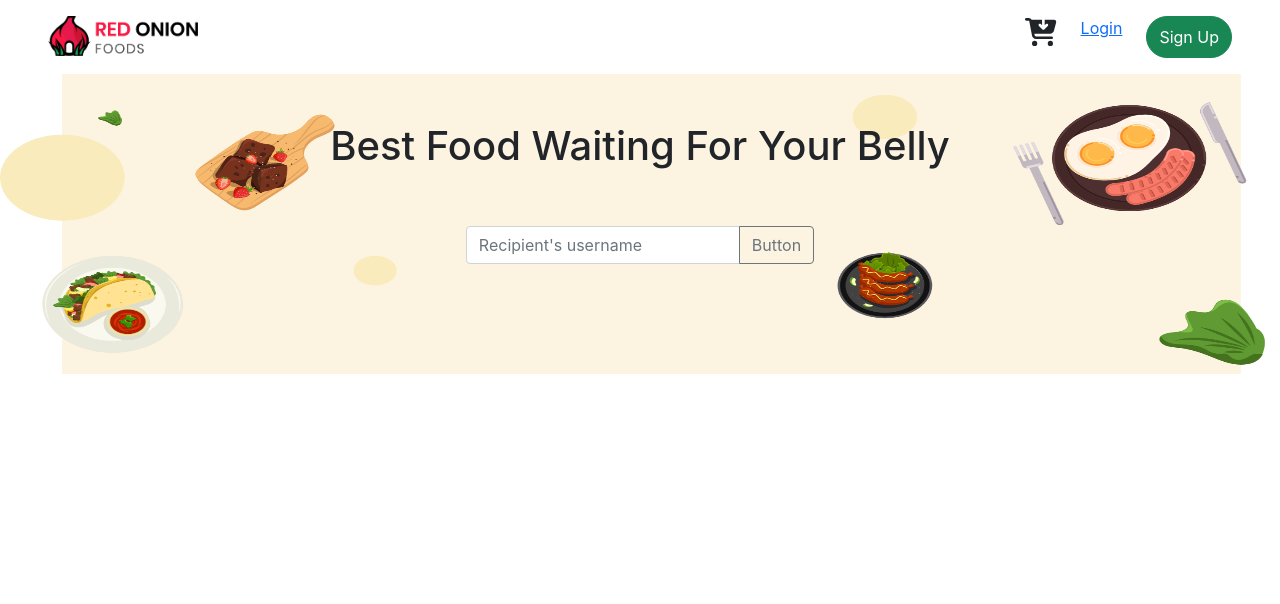
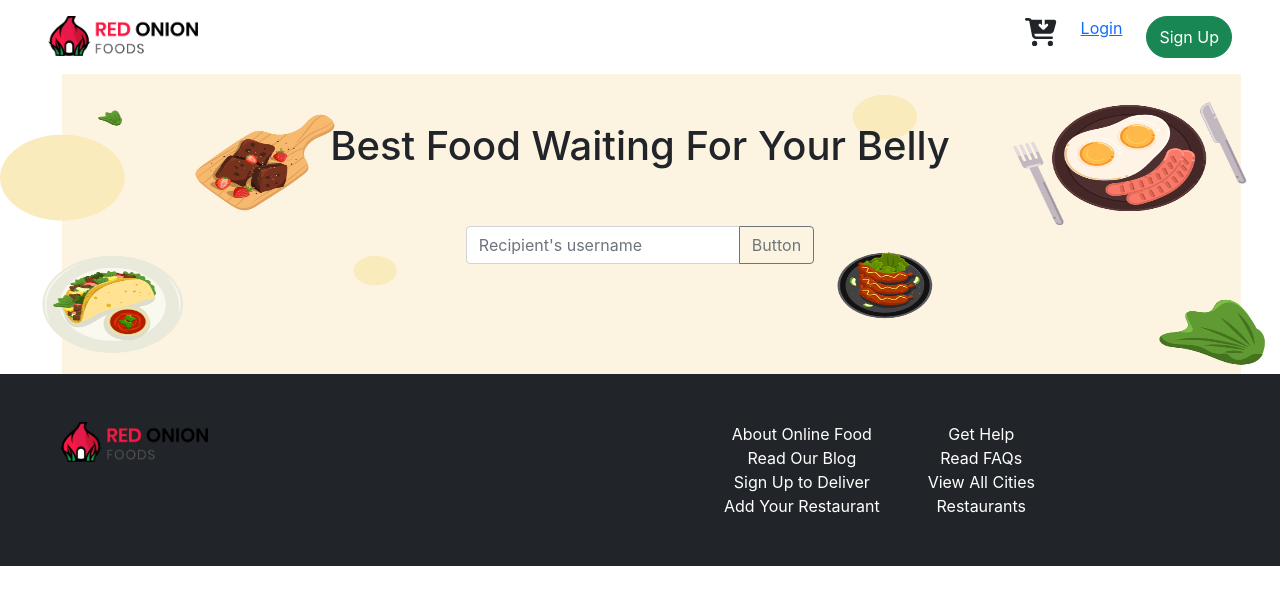
Before and after one commit to dipdastoko/red-onion-resturant, a React (Create React App) app: page / in a window 1280 px wide. Shown: the top 604 px of the page. Built offline with nearby package versions, Linux system fonts and the light colour scheme.

Commit message:
footer added

```diff
--- a/src/App.js
+++ b/src/App.js
@@ -1,11 +1,16 @@
 import logo from './logo.svg';
 import './App.css';
-import Header from './components/Home/Header/Header';
+import Home from './components/Home/Home/Home';
+import { BrowserRouter, Route, Routes } from 'react-router-dom';
 
 function App() {
   return (
     <div className="App">
-      <Header></Header>
+      <BrowserRouter>
+        <Routes>
+          <Route path='/' element={<Home></Home>}></Route>
+        </Routes>
+      </BrowserRouter>
     </div>
   );
 }
--- a/src/components/Home/Footer/Footer.js
+++ b/src/components/Home/Footer/Footer.js
@@ -0,0 +1,42 @@
+import React from 'react';
+import { Link } from 'react-router-dom';
+import logo from '../../../images/logo2.png';
+
+const Footer = () => {
+    return (
+        <div className='container bg-dark text-white mw-100'>
+            <div className='row'>
+                <div className='col text-start ms-5'>
+                    <img className='w-25 mt-5' src={logo} alt="" />
+                </div>
+                <div className='col'>
+                    <div className='d-flex my-5 me-5'>
+                        <div className='ms-5'>
+                            <Link className='text-white text-decoration-none' to='/'>About Online Food</Link>
+                            <br />
+                            <Link className='text-white text-decoration-none' to='/'>Read Our Blog</Link>
+                            <br />
+                            <Link className='text-white text-decoration-none' to='/'>Sign Up to Deliver</Link>
+                            <br />
+                            <Link className='text-white text-decoration-none' to='/'>Add Your Restaurant</Link>
+                            <br />
+                        </div>
+                        <div className='ms-5'>
+                            <Link className='text-white text-decoration-none' to='/'>Get Help</Link>
+                            <br />
+                            <Link className='text-white text-decoration-none' to='/'>Read FAQs</Link>
+                            <br />
+                            <Link className='text-white text-decoration-none' to='/'>View All Cities</Link>
+                            <br />
+                            <Link className='text-white text-decoration-none' to='/'>Restaurants</Link>
+                            <br />
+                        </div>
+                    </div>
+                </div>
+
+            </div >
+        </div >
+    );
+};
+
+export default Footer;
--- /dev/null
+++ b/src/components/Home/Home/Home.js
@@ -0,0 +1,14 @@
+import React from 'react';
+import Footer from '../Footer/Footer';
+import Header from '../Header/Header';
+
+const Home = () => {
+    return (
+        <div>
+            <Header></Header>
+            <Footer></Footer>
+        </div>
+    );
+};
+
+export default Home;
```
